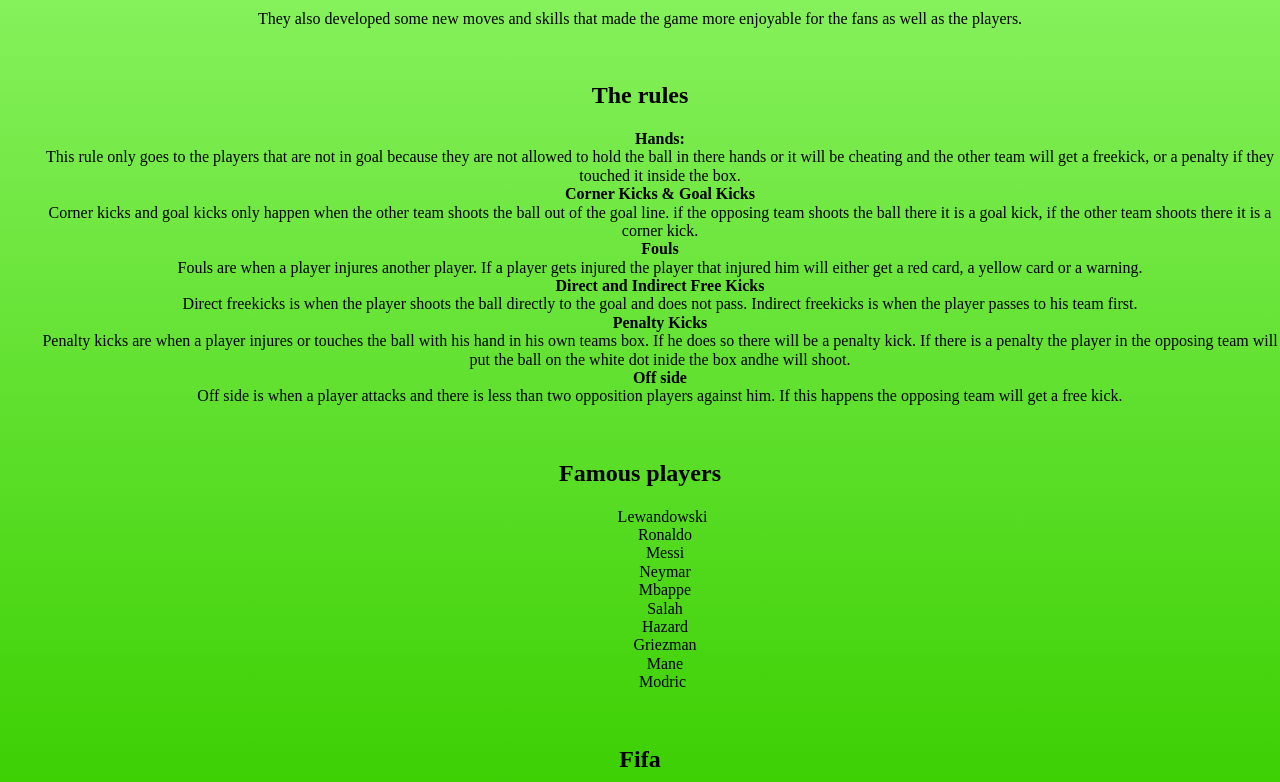
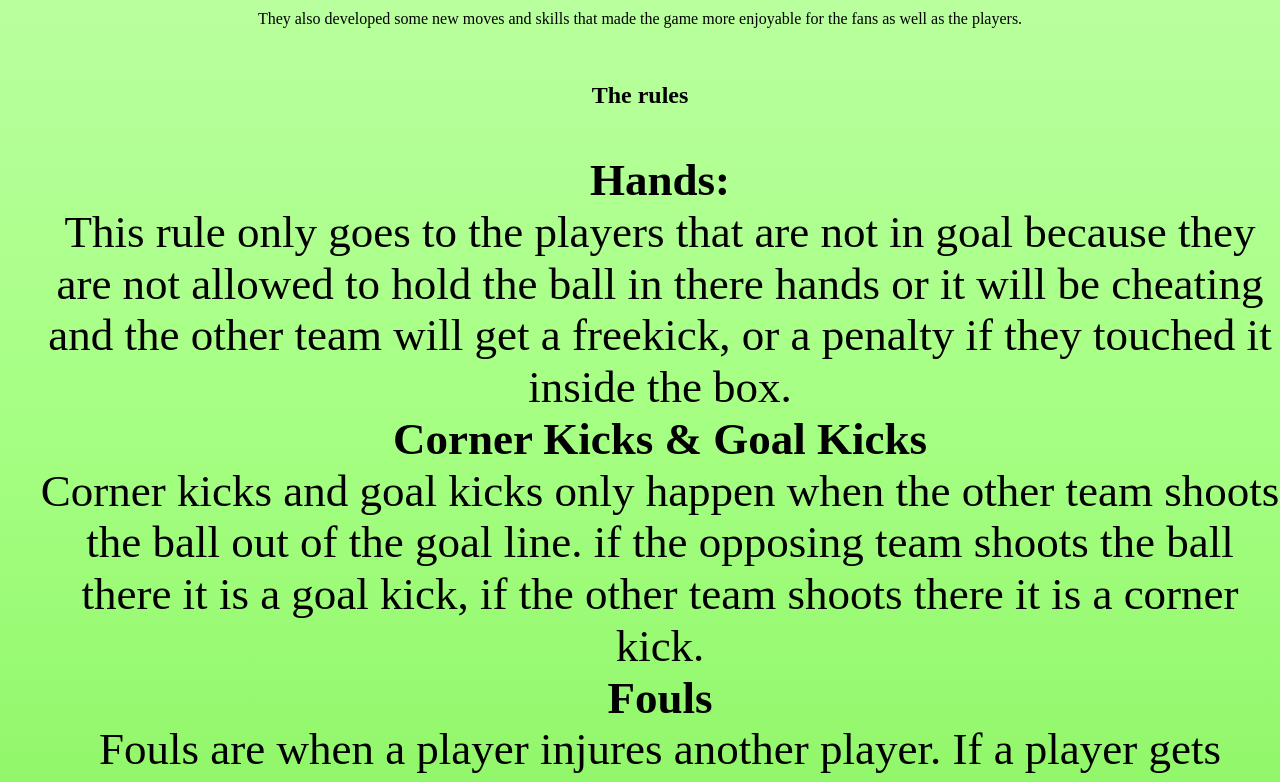
Before and after one commit to kareem2511/mywebpage, a plain HTML site: page mywebpage.html in a window 1280 px wide. Shown: the part 1500-2282 px from the top of the page. Drawn offline with nearby package versions, Linux system fonts and the light colour scheme.

Commit message:
Update mywebpage.html

```diff
--- a/mywebpage.html
+++ b/mywebpage.html
@@ -4,7 +4,7 @@
 <style>
   ol {
     text align: center;
-    font-size: 45;
+    font-size: 45px;
       color: black;
   }
 header {
```
